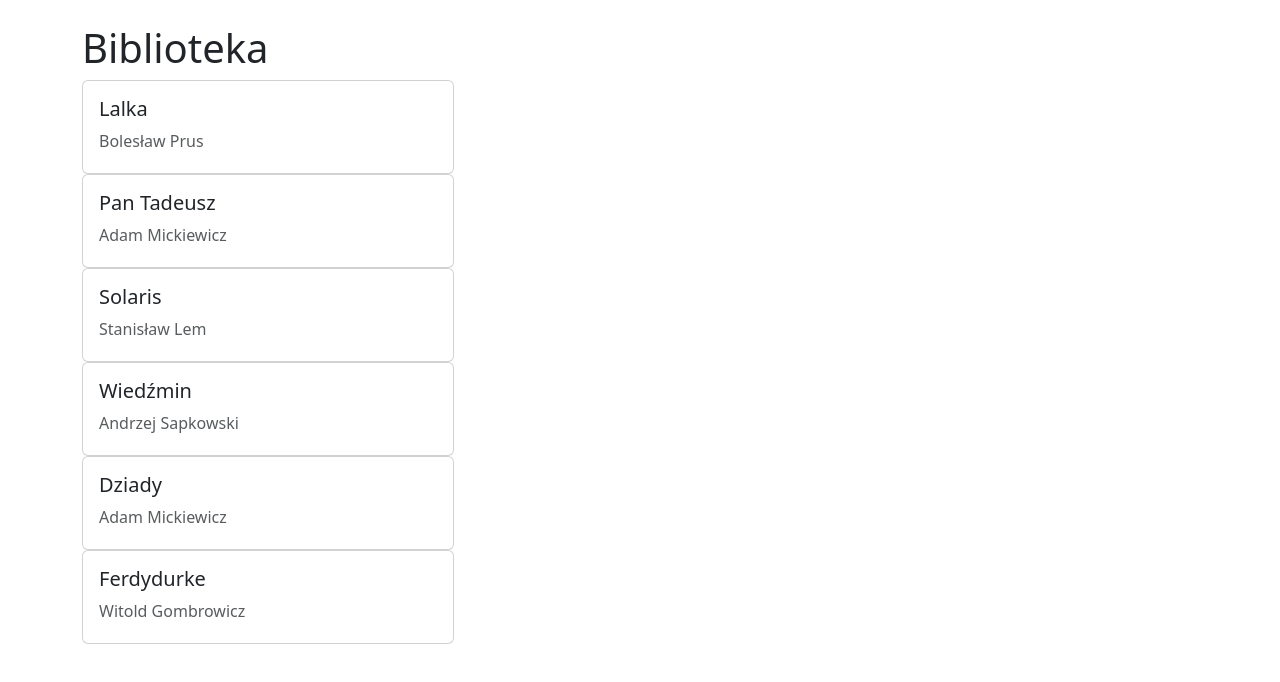
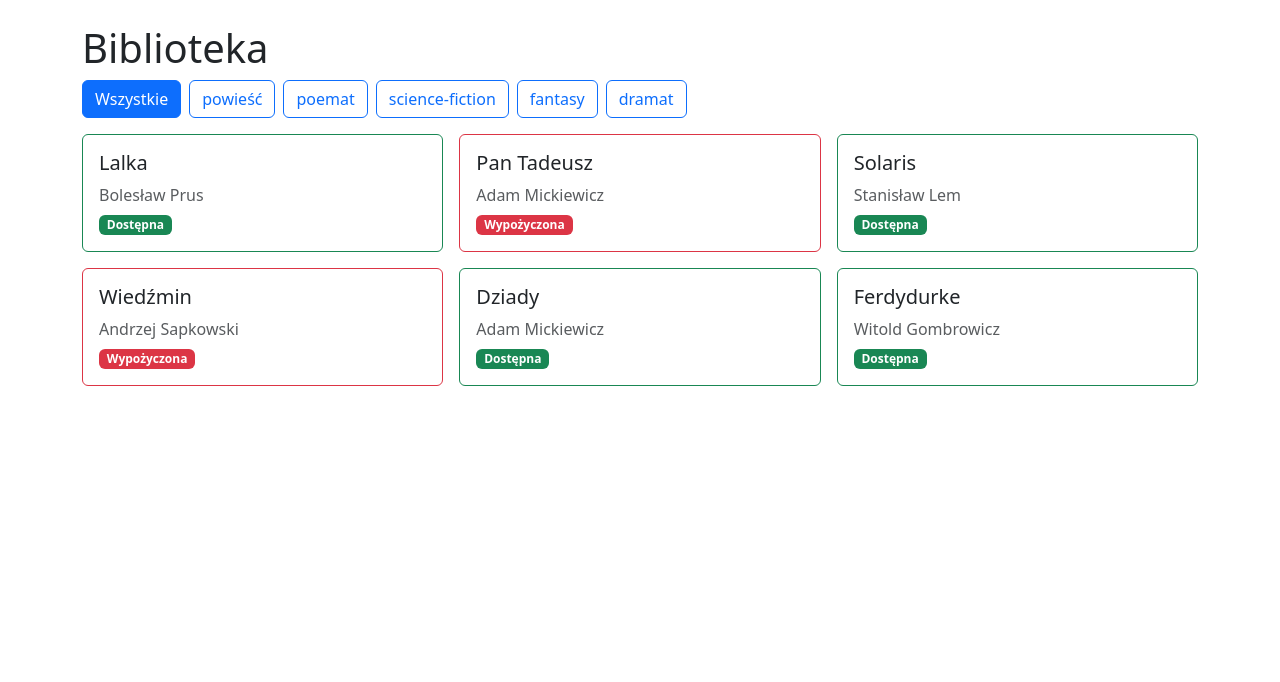
Before and after one commit to Kaperrito/Aplikacje-Webowe, a React (Vite) app in the folder inf04-web/zadania/: page / in a window 1280 px wide. Shown: the top 682 px of the page. Built offline with nearby package versions, Linux system fonts and the light colour scheme.

Commit message:
Filtrowanie oraz dostępność

```diff
--- a/inf04-web/zadania/src/App.jsx
+++ b/inf04-web/zadania/src/App.jsx
@@ -1,20 +1,33 @@
 import { useState } from 'react'
 import {ksiazkiStartowe} from './ksiazki.js'
 
+const GATUNKI = [...new Set(ksiazkiStartowe.map(k => k.gatunek))]
+
 function App() {
   const [ksiazki,setKsiazki] = useState(ksiazkiStartowe)
+  const [aktywnyGatunek, setAktywnyGatunek] = useState('wszystkie')
+
+  const widoczne = aktywnyGatunek === 'wszystkie'? ksiazki: ksiazki.filter(k => k.gatunek === aktywnyGatunek)
   return (
     <>
       <div className='container mt-4'>
         <h1>Biblioteka</h1>
 
-      <div className='row-3'>
-        {ksiazki.map(ksiazka=>(
+     <div className="d-flex flex-wrap gap-2 mb-3">
+        <button type="button" className={`btn btn-outline-primary${aktywnyGatunek === 'wszystkie' ? ' active' : ''}`} onClick={() => setAktywnyGatunek('wszystkie')}>Wszystkie</button>
+        {GATUNKI.map(gatunek => (
+          <button key={gatunek} type="button" className={`btn btn-outline-primary${aktywnyGatunek === gatunek ? ' active' : ''}`} onClick={() => setAktywnyGatunek(gatunek)}>{gatunek} </button>
+        ))}
+      </div>
+
+      <div className='row g-3'>
+        {widoczne.map(ksiazka=>(
         <div key={ksiazka.id} className='col-12 col-md-4'>
-          <div className='card h-100'>
+          <div className={`card h-100 ${ksiazka.dostepna ? 'border-success' : 'border-danger'}`}>
             <div className='card-body'>
               <h3 className='card-title h5'>{ksiazka.tytul}</h3>
               <p className='text-body-secondary mb-1'>{ksiazka.autor}</p>
+              <span className={`badge text-bg-${ksiazka.dostepna ? 'success' : 'danger'}`}>{ksiazka.dostepna ? 'Dostępna' : 'Wypożyczona'}</span>
             </div>
           </div>
         </div>
```
